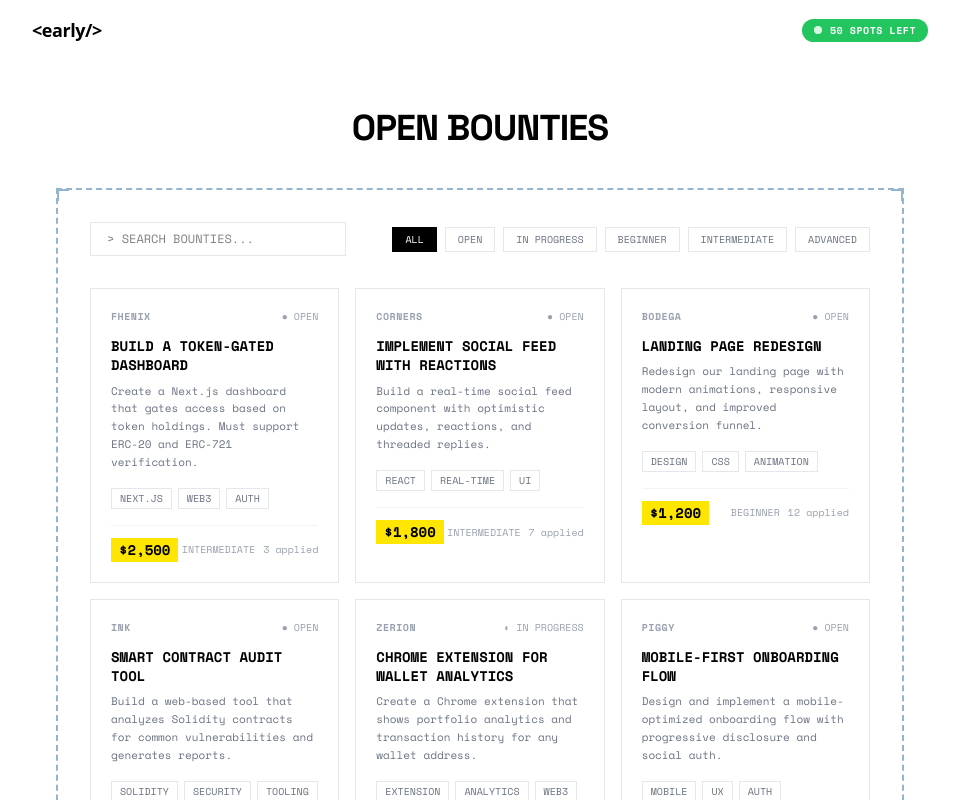
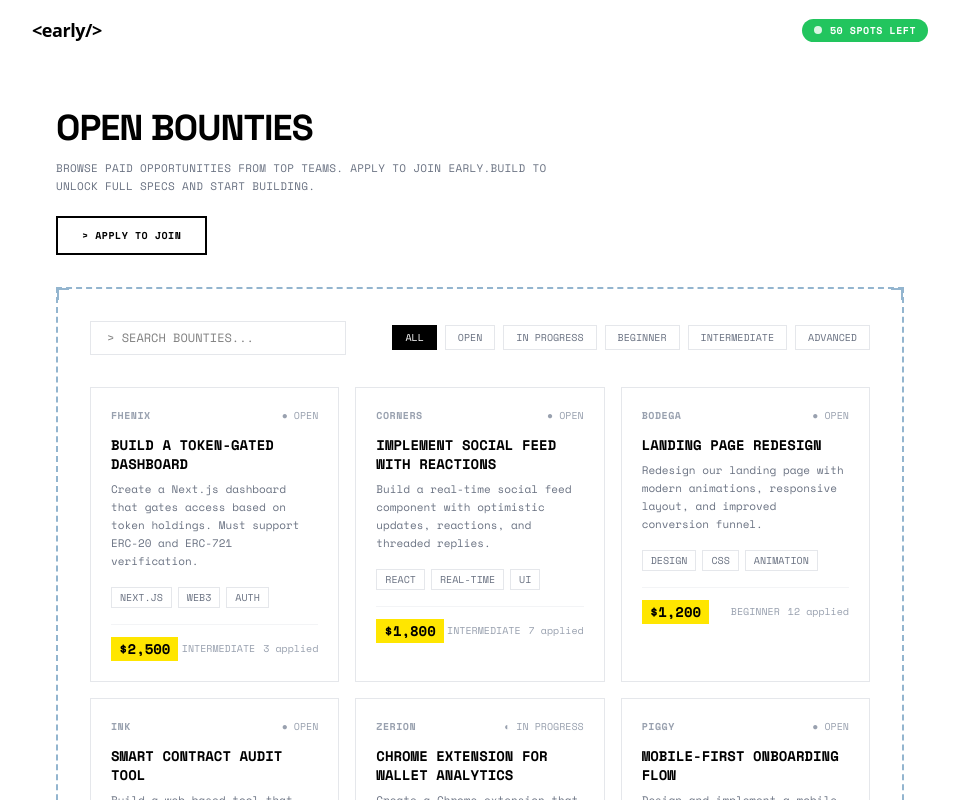
Before and after one commit to PROPAGANDAnow/early-build-platform, a Next.js app: page / in a window 1280 px wide. Shown: the top 800 px of the page, without its empty margins (160-1119 px from the left). Built offline with nearby package versions, Linux system fonts and the light colour scheme.

Commit message:
feat: add contextual header copy per spec — title, subtitle, apply CTA

```diff
--- a/src/app/page.tsx
+++ b/src/app/page.tsx
@@ -7,11 +7,25 @@ export default function Home() {
     <div className="min-h-screen bg-white">
       <Navbar />
 
-      {/* Bounties Directory */}
-      <section className="mx-auto max-w-4xl px-6 pt-12 pb-16">
-        <h2 className="mb-10 text-center font-[family-name:var(--font-heading)] text-3xl font-bold uppercase tracking-tight sm:text-4xl">
+      {/* Page Header */}
+      <section className="mx-auto max-w-4xl px-6 pt-12 pb-8">
+        <h1 className="font-[family-name:var(--font-heading)] text-3xl font-bold uppercase tracking-tight sm:text-4xl">
           OPEN BOUNTIES
-        </h2>
+        </h1>
+        <p className="mt-3 max-w-lg font-[family-name:var(--font-mono)] text-[11px] uppercase leading-relaxed tracking-wide text-gray-500">
+          BROWSE PAID OPPORTUNITIES FROM TOP TEAMS. APPLY TO JOIN EARLY.BUILD
+          TO UNLOCK FULL SPECS AND START BUILDING.
+        </p>
+        <a
+          href="/apply"
+          className="mt-5 inline-block border-2 border-black px-6 py-2.5 font-[family-name:var(--font-mono)] text-[10px] font-bold uppercase tracking-wider transition hover:bg-black hover:text-white"
+        >
+          {">"} APPLY TO JOIN
+        </a>
+      </section>
+
+      {/* Bounties List */}
+      <section className="mx-auto max-w-4xl px-6 pb-16">
         <DashedContainer>
           <BountiesPage />
         </DashedContainer>
```
